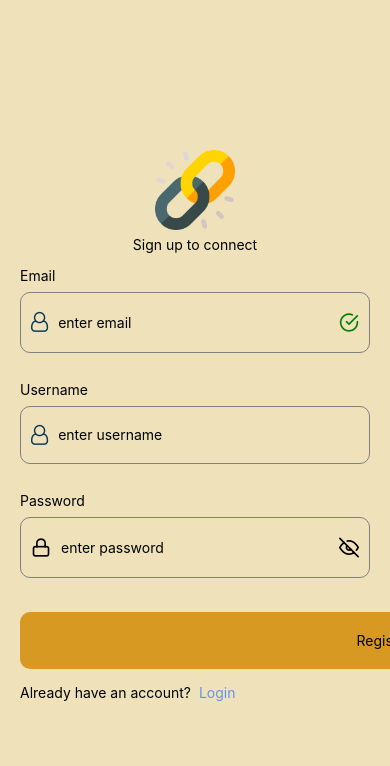
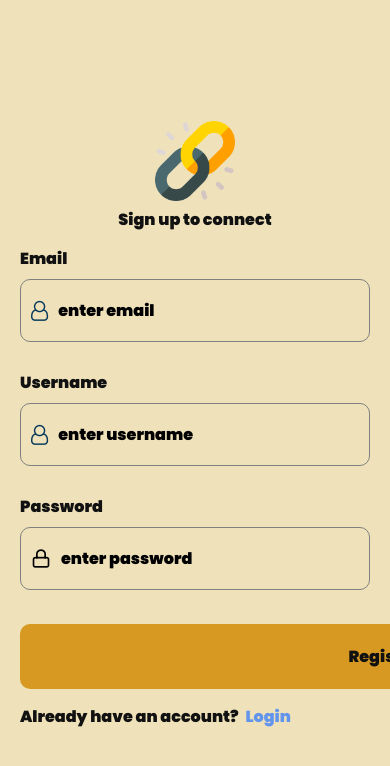
Before and after one commit to Hall-e3/practice, a React Native app: screen /register in a window 390 px wide. Shown: the top 766 px of the page. Built offline with nearby package versions, Linux system fonts and the light colour scheme.

Commit message:
changes on register and login fonts

```diff
--- a/components/AppTextInput.jsx
+++ b/components/AppTextInput.jsx
@@ -1,4 +1,3 @@
-
 import React from "react";
 import {
   StyleSheet,
@@ -19,7 +18,9 @@ export default function AppTextInput(props) {
         marginHorizontal: 20,
       }}
     >
-      <Text style={{ marginBottom: 8 }}>{props.label}</Text>
+      <Text style={[styles.text, { color: "#111", marginBottom: 8 }]}>
+        {props.label}
+      </Text>
       <View
         style={{
           borderColor: "gray",
@@ -46,12 +47,15 @@ export default function AppTextInput(props) {
         )}
         <TextInput
           placeholder={props.placeholder}
-          style={{
-            marginLeft: 10,
-            marginRight: 16,
-            flex: 1,
-            width: width / 1.1,
-          }}
+          style={[
+            styles.text,
+            {
+              marginLeft: 10,
+              marginRight: 16,
+              flex: 1,
+              width: width / 1.1,
+            },
+          ]}
           secureTextEntry={props.secureTextEntry || false}
           value={props.value}
           autoCapitalize="none"
@@ -79,4 +83,6 @@ export default function AppTextInput(props) {
   );
 }
 
-const styles = StyleSheet.create({});
+const styles = StyleSheet.create({
+  text: { fontSize: 16, fontFamily: "Poppins-Black" },
+});
--- a/customs/CustomDrawer.jsx
+++ b/customs/CustomDrawer.jsx
@@ -38,10 +38,23 @@ export default function CustomDrawer(props) {
           style={{
             flexDirection: "row",
             alignContent: "center",
+            marginVertical: 10,
+          }}
+        >
+          <FontAwesome name="share-alt" size={22} color="#e91e" />
+          <Text style={[styles.text, { color: "#333", marginLeft: 12 }]}>
+            Tell a friend
+          </Text>
+        </TouchableOpacity>
+        <TouchableOpacity
+          style={{
+            flexDirection: "row",
+            alignContent: "center",
+            marginVertical: 10,
           }}
         >
           <FontAwesome name="sign-out" size={22} color="#e91e" />
-          <Text style={[styles.text, { color: "#111", marginLeft: 8 }]}>
+          <Text style={[styles.text, { color: "#333", marginLeft: 12 }]}>
             Sign Out
           </Text>
         </TouchableOpacity>
--- a/navigations/DrawerStack.jsx
+++ b/navigations/DrawerStack.jsx
@@ -34,7 +34,7 @@ export default function DrawerStack() {
         drawerLabelStyle: {
           fontSize: 16,
           fontFamily: "Poppins-Black",
-          marginLeft: -20,
+          marginLeft: -18,
           alignItems: "center",
         },
         drawerActiveTintColor: "#e91e",
--- a/screens/Login.jsx
+++ b/screens/Login.jsx
@@ -57,14 +57,14 @@ export default function Login({ navigation }) {
           source={logo}
           style={{ width: 80, height: 80, marginVertical: 6 }}
         />
-        <Text>Sign in to connect</Text>
+        <Text style={[styles.text, { color: "#111" }]}>Sign in to connect</Text>
       </View>
       <View>
         <AppTextInput
           label="Email"
           placeholder="enter email"
           leftIcon="user-o"
-          size={20}
+          size={22}
           onChangeText={(text) => textInputChange(text)}
           check_textInputChange={data.check_textInputChange}
           rightIcon="check-circle"
@@ -76,7 +76,7 @@ export default function Login({ navigation }) {
           secureTextEntry={data.secureTextEntry ? true : false}
           onChangeText={(text) => handlePasswordChange(text)}
           leftIcon="lock"
-          size={20}
+          size={22}
           rightIcon={data.secureTextEntry ? "eye-off" : "eye"}
           onPress={toggleSecureTextEntry}
         />
@@ -96,15 +96,19 @@ export default function Login({ navigation }) {
           }}
           onPress={() => navigation.navigate("app")}
         >
-          <Text>Login</Text>
+          <Text style={[styles.text, { color: "#111" }]}>Login</Text>
         </TouchableOpacity>
 
         <View
           style={{ flexDirection: "row", marginHorizontal: 20, marginTop: 15 }}
         >
-          <Text>Don't have an account?</Text>
+          <Text style={[styles.text, { color: "#111" }]}>
+            Don't have an account?
+          </Text>
           <TouchableOpacity onPress={() => navigation.navigate("register")}>
-            <Text style={{ marginLeft: 4, color: "#6495ed" }}>Register</Text>
+            <Text style={[styles.text, { marginLeft: 4, color: "#6495ed" }]}>
+              Register
+            </Text>
           </TouchableOpacity>
         </View>
       </View>
@@ -119,4 +123,5 @@ const styles = StyleSheet.create({
     justifyContent: "center",
     backgroundColor: "#EFE2BA",
   },
+  text: { color: "#fff", fontSize: 16, fontFamily: "Poppins-Black" },
 });
--- a/screens/Register.jsx
+++ b/screens/Register.jsx
@@ -64,23 +64,11 @@ export default function Register({ navigation }) {
             source={logo}
             style={{ width: 80, height: 80, marginVertical: 6 }}
           />
-          <Text>Sign up to connect</Text>
+          <Text style={[styles.text, { color: "#111" }]}>
+            Sign up to connect
+          </Text>
         </View>
         <View>
-          {/* <AppTextInput
-            label="First Name"
-            placeholder="enter first name"
-            leftIcon="user-o"
-            size={20}
-            onChangeText={(text) => textInputChange(text)}
-          />
-          <AppTextInput
-            label="Last Name"
-            placeholder="enter last name"
-            leftIcon="user-o"
-            size={20}
-            onChangeText={(text) => textInputChange(text)}
-          /> */}
           <AppTextInput
             label="Email"
             placeholder="enter email"
@@ -124,7 +112,7 @@ export default function Register({ navigation }) {
             onPress={() => console.log("it's pressed")}
             activeOpacity={1}
           >
-            <Text>Register</Text>
+            <Text style={[styles.text, { color: "#111" }]}>Register</Text>
           </TouchableOpacity>
 
           <View
@@ -134,9 +122,13 @@ export default function Register({ navigation }) {
               marginTop: 15,
             }}
           >
-            <Text>Already have an account? </Text>
+            <Text style={[styles.text, { color: "#111" }]}>
+              Already have an account?{" "}
+            </Text>
             <TouchableOpacity onPress={() => navigation.navigate("login")}>
-              <Text style={{ marginLeft: 4, color: "#6495ed" }}>Login</Text>
+              <Text style={[styles.text, { marginLeft: 4, color: "#6495ed" }]}>
+                Login
+              </Text>
             </TouchableOpacity>
           </View>
         </View>
@@ -152,4 +144,5 @@ const styles = StyleSheet.create({
     justifyContent: "center",
     backgroundColor: "#EFE2BA",
   },
+  text: { color: "#fff", fontSize: 16, fontFamily: "Poppins-Black" },
 });
```
